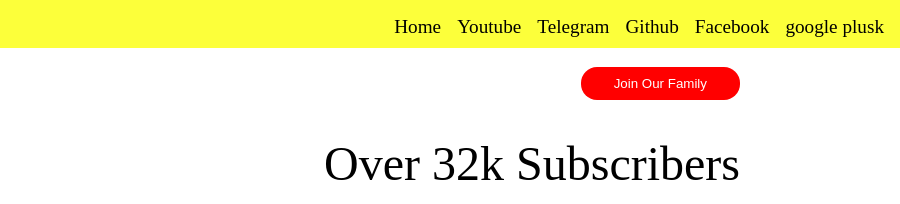
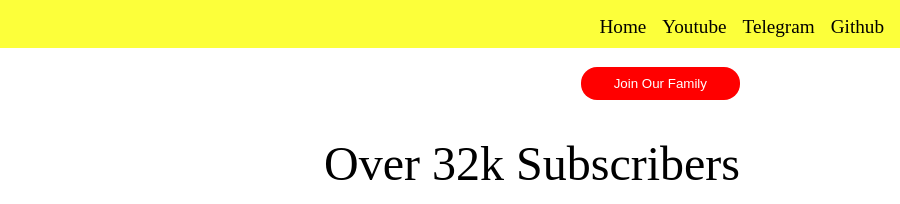
Before and after one commit to srikanthkokkirala/HTML, a plain HTML site: page index.html in a window 1280 px wide. Shown: the top 204 px of the page, 380-1280 px from the left. Drawn offline with Linux system fonts and the light colour scheme.

Commit message:
facebook and gplus removed

```diff
--- a/index.html
+++ b/index.html
@@ -19,8 +19,7 @@
           <li><a href="#youtube">Youtube</a></li>
           <li><a href="#telegram">Telegram</a></li>
           <li><a href="#github">Github</a></li>
-          <li><a href="#github">Facebook</a></li>
-          <li><a href="#github">google plusk</a></li>
+
         </ul>
       </nav>
     </header>
```
